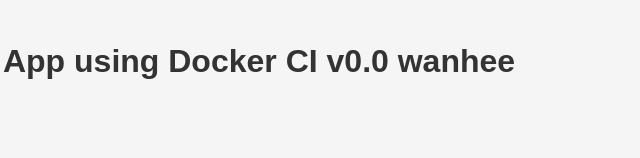
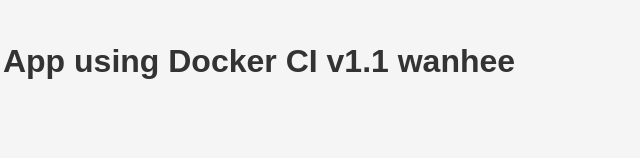
Before and after one commit to wanhee010515/docker-ci, a website: page public/index.html in a window 1280 px wide. Shown: the part 284-442 px from the top of the page, 602-1242 px from the left. Drawn offline with Linux system fonts and the light colour scheme.

Commit message:
dz3th. docker CI

```diff
--- a/public/index.html
+++ b/public/index.html
@@ -7,7 +7,7 @@
 </head>
 <body>
   <img src="images/fastcampus.png" alt="fastcampus logo">
-  <h1>Welcome to Douzone DX 3th. - Nodejs App using Docker CI v0.0 wanhee</h1>
+  <h1>Welcome to Douzone DX 3th. - Nodejs App using Docker CI v1.1 wanhee</h1>
   <p>This is a wanhee Nodejs application!</p>
 </body>
 </html>
```
